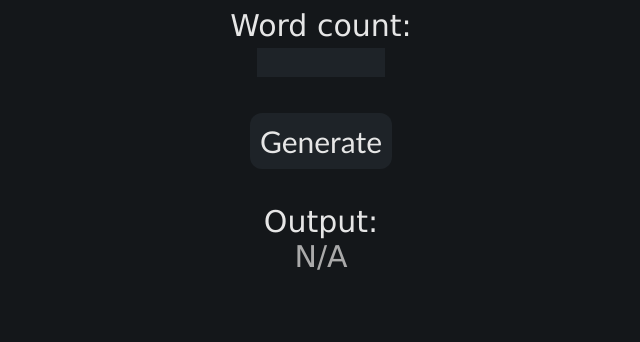
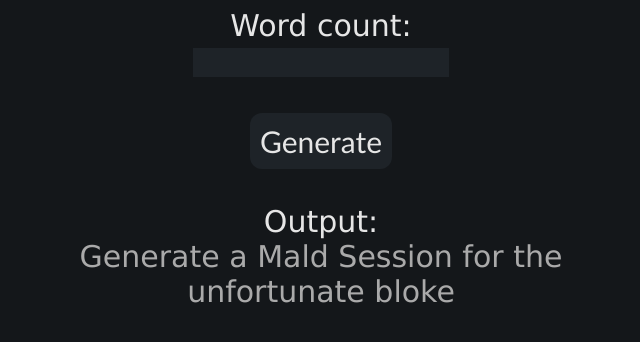
Before and after one commit to hinpile/MaldGenerator, a plain HTML site: page index.html in a window 1280 px wide. Shown: the whole page, without its empty margins (319-959 px from the left). Drawn offline with Linux system fonts and the light colour scheme.

Commit message:
Update index.html

```diff
--- a/index.html
+++ b/index.html
@@ -49,7 +49,7 @@
         <br><br>
         <label>Output:</label>
         <br>
-        <label id="output" style="color:rgb(170, 170, 170);">N/A</label>
+        <label id="output" style="color:rgb(170, 170, 170);">Generate a Mald Session for the unfortunate bloke</label>
     </div>
 </body>
 </html>
```
